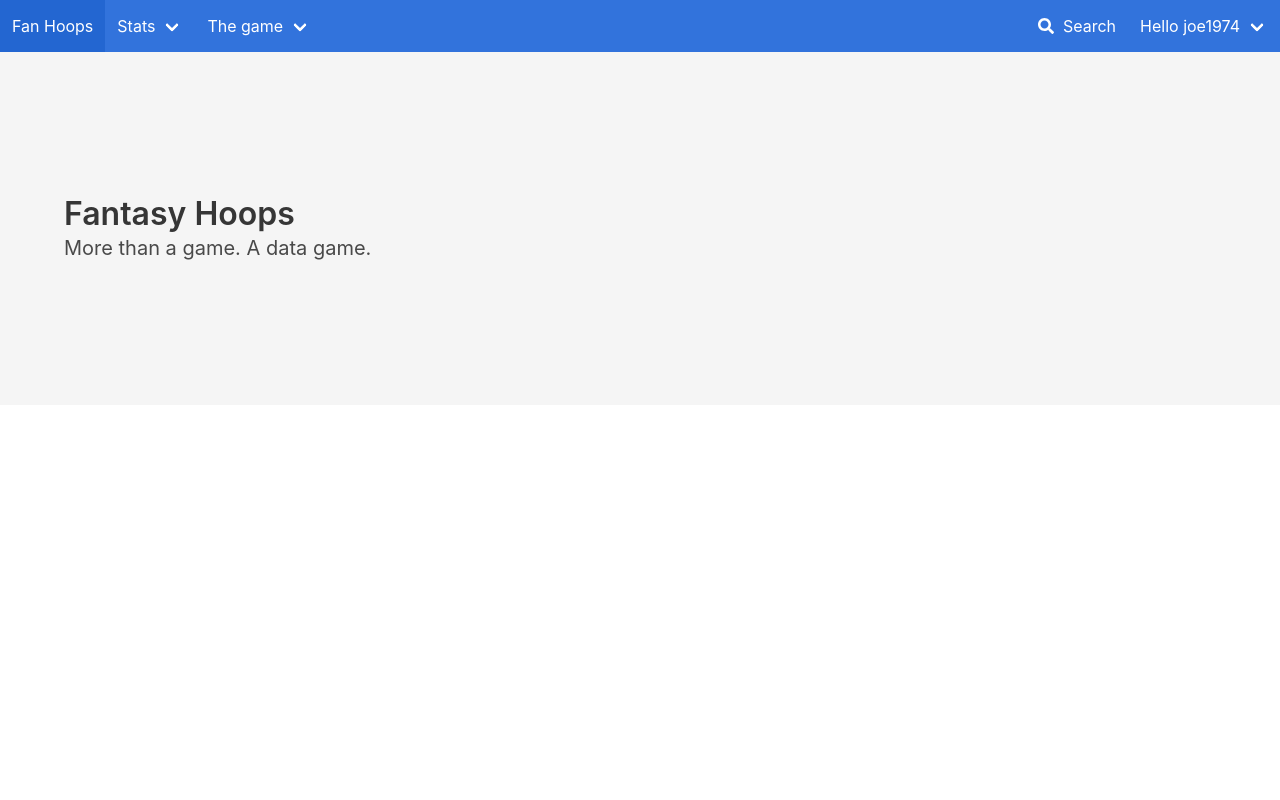
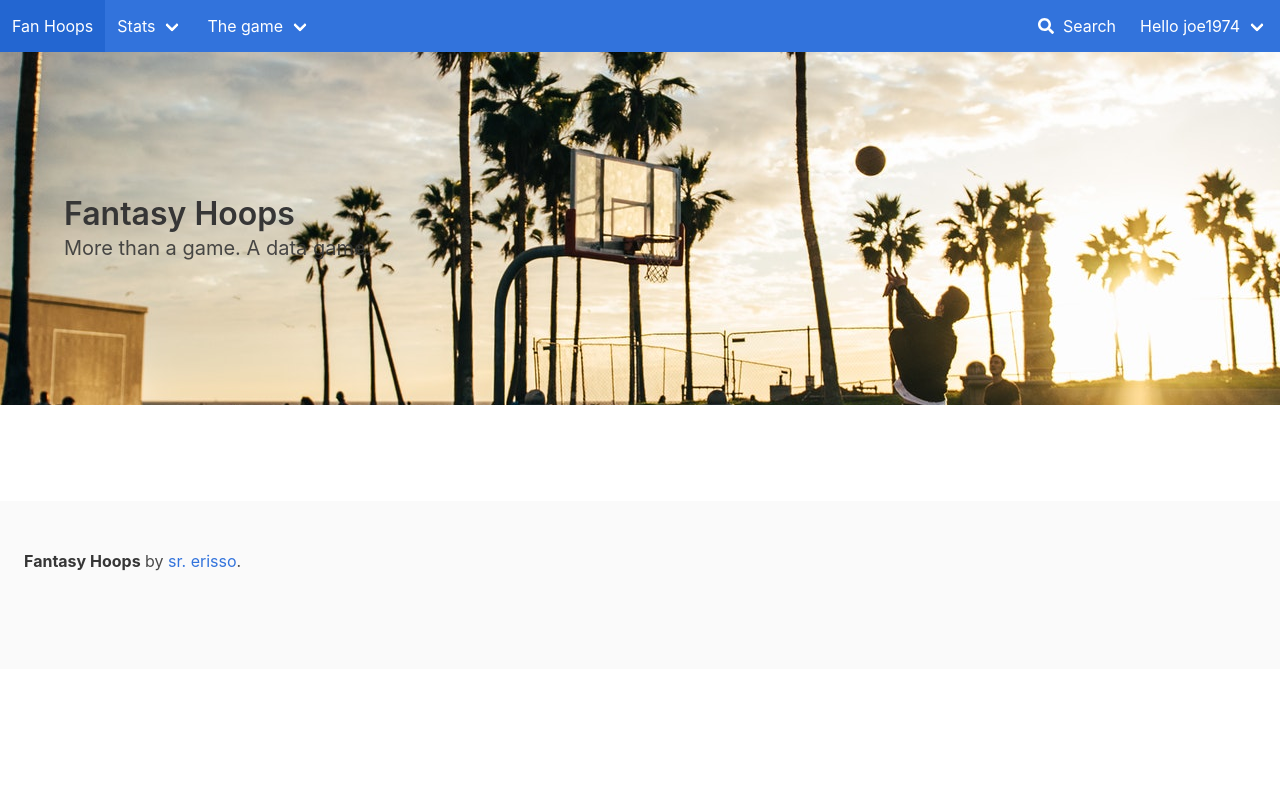
Before and after one commit to srerisso/fantasyhoops, a website: page public/index.html in a window 1280 px wide. Shown: the top 800 px of the page. Drawn offline with Linux system fonts and the light colour scheme.

Commit message:
Backgrund image added

```diff
--- a/public/index.html
+++ b/public/index.html
@@ -60,7 +60,7 @@
 
   <!-- Main container -->
   <section class="hero is-light is-medium">
-    <div class="hero-body">
+    <div class="hero-body frontmancheck">
       <div class="container">
         <h1 class="title">
           Fantasy Hoops
@@ -72,10 +72,11 @@
     </div>
   </section>
 
-  <section class="hero is-large">
-    <div class="hero-body">
-      <div class="container">
-      </div>
+  <section class="section">
+    <div class="container">
+      <table>
+
+      </table>
     </div>
   </section>
 
--- a/public/styles/main.scss
+++ b/public/styles/main.scss
@@ -1,3 +1,10 @@
 
 /* customizations go above this line */
 @import "../vendors/bulma/bulma.sass";
+
+.frontmancheck {
+  background-image: url("../images/pexels-photo-305244.jpeg");
+  background-repeat:no-repeat;
+  background-size: auto;
+  background-position: center;
+}
```
Also changed, not shown: package.json (added, +12 -0 lines), public/images/pexels-photo-305244.jpeg (added), public/styles/main.css, 2 other files.
